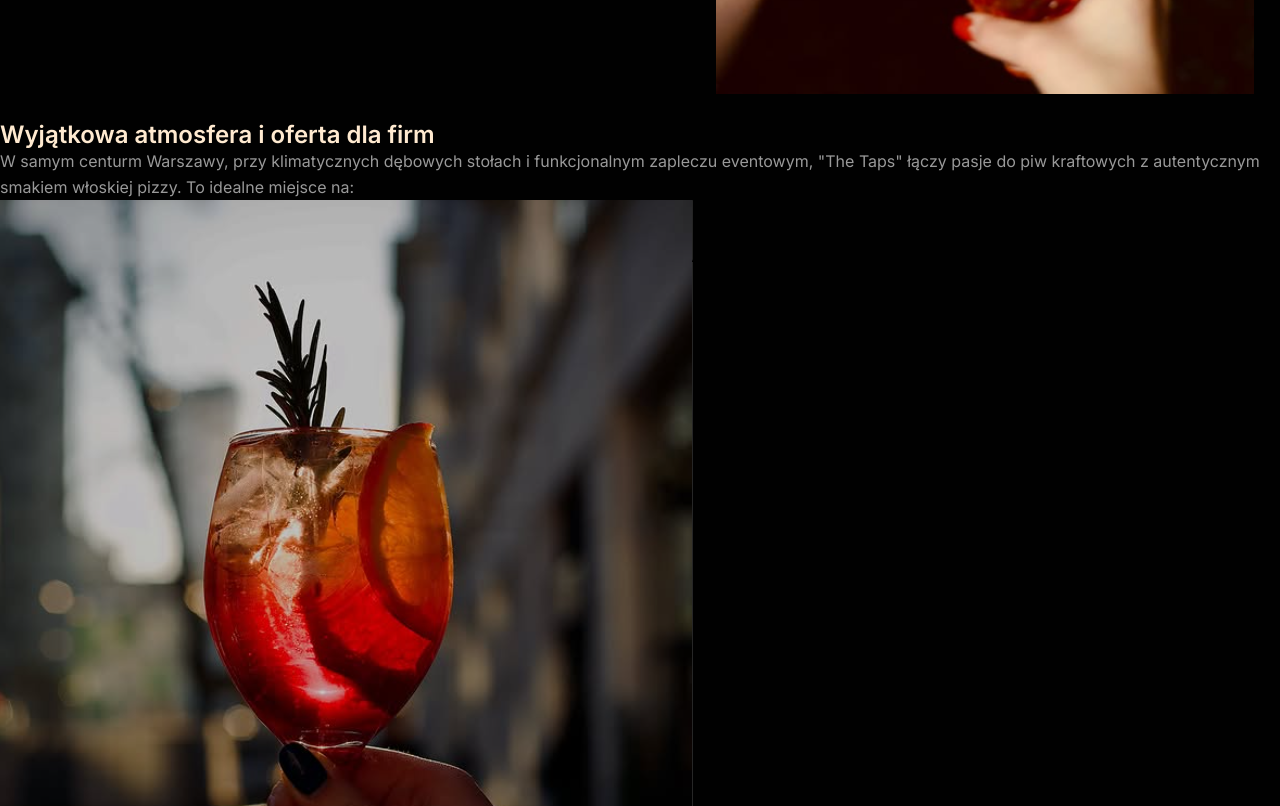
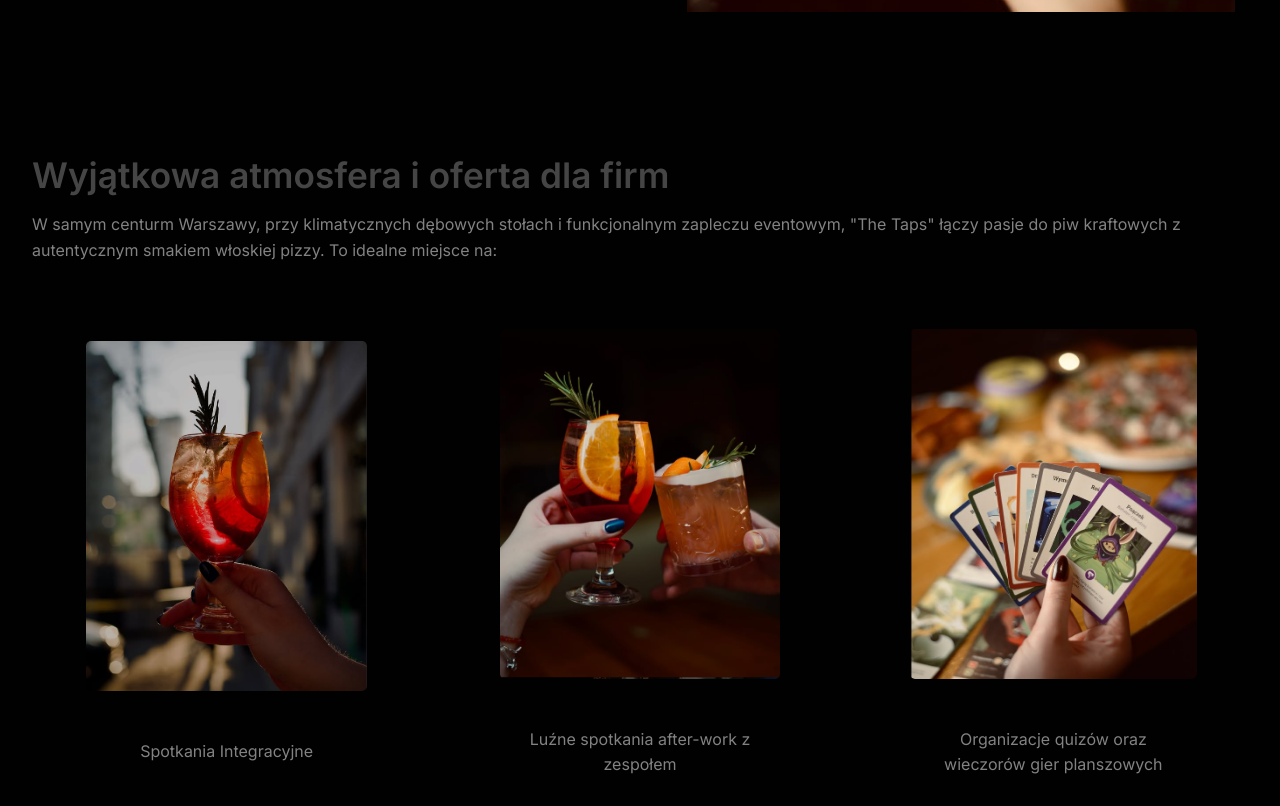
Before and after one commit to w-ziem/TheTaps, a plain HTML site: page src/inxed.html in a window 1280 px wide. Shown: the part 880-1686 px from the top of the page. Drawn offline with Linux system fonts and the light colour scheme.

Commit message:
Add styles for about section

```diff
--- a/src/style.css
+++ b/src/style.css
@@ -134,8 +134,7 @@ nav {
     align-items: center;
     justify-content: center;
     height: 100vh;
-    gap: 4rem;
-    margin-top: 3rem;
+    gap: 1rem;
 }
 
 .hero-content{
@@ -148,29 +147,28 @@ nav {
 }
 
 .hero-content h1 {
-    font-size: 2.6rem;
+    font-size: 3.3rem;
     font-weight: 800;
     color: var(--heading-color);
 }
 
 .hero-image {
-    width: 60%;
-    height: 100%;
+    width: 80%;
     display: flex;
     justify-content: center;
     align-items: center;
-    max-height: 100vh;
+    max-height: 90vh;
     padding: 2%;
 }
 
-
 .hero-image img {
-    width: 100%;
-    height: 100%;
-    object-fit:cover;
-    border-radius: 10px;
+    max-width: 100%;
+    max-height: 85vh;
+    width: auto;
+    height: auto;
+    object-fit: contain;
+    border-radius: 0;
     transition: all 0.5s ease;
-    border-radius: 0;
 }
 
 .hero-image img:hover {
@@ -208,3 +206,70 @@ nav {
     scale: 1.08;
     box-shadow: 0 0 10px var(--accent-color);
 }
+
+
+.about{
+    display: flex;
+    flex-direction: column;
+    padding: 2rem;
+    gap: 1.5rem;
+    margin-top: 50px;
+}
+
+.about-content{
+    display: flex;
+    flex-direction: column;
+    gap: 1.5 rem;
+    margin: auto;
+}
+
+.about-content p{
+    margin: 1rem 0 ;
+    color: var(--text-secondary);;
+}
+
+.cards-container{
+    display: flex;
+    flex-direction: row;
+    justify-content: space-evenly;
+    gap: 1.5rem;
+    width: 100%;
+}
+
+.card{
+    width: 500px;
+    height: 500px;
+    display: flex;
+    flex-direction: column;
+    align-items: center;
+    justify-content: center;
+    gap: 3rem;
+    transition: all 0.3s ease;
+}
+
+.card p{
+    color: var(--text-secondary);
+    font-size: 1rem;
+    text-align: center;
+    width: 70%;
+    transition: color 0.5s ease;
+}
+
+
+.card:hover p {
+    color: var(--light-color);
+}
+
+.card img{
+    width: auto;
+    height:70%;
+    object-fit: cover;
+    border-radius: 5px;
+    transition: all 0.3s ease;
+}
+
+.about h2{
+    font-size: 2.2rem;
+    font-weight: 800;
+    color: rgba(230, 230, 230, 0.3);
+}
```
